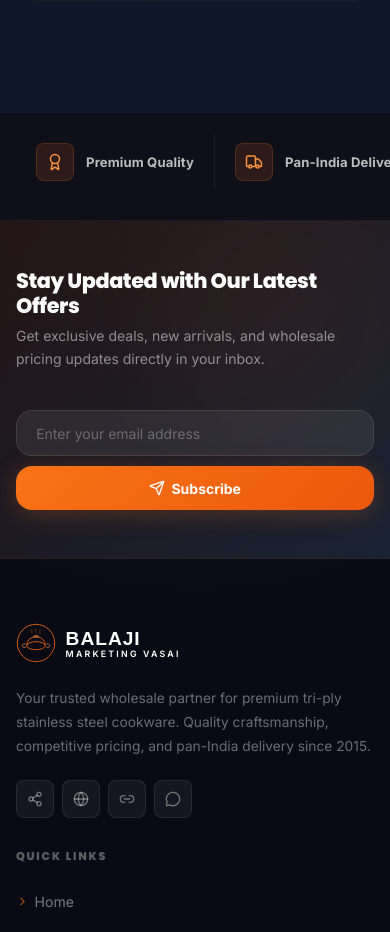
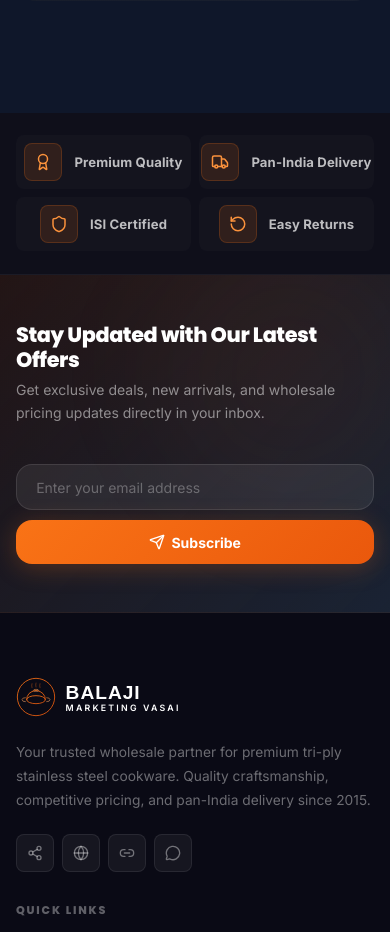
Before and after one commit to Vmali205/Balaji-Marketing-website-, a React (Vite) app: page /catalogue in a window 390 px wide. Shown: the part 8620-9552 px from the top of the page. Built offline with nearby package versions, Linux system fonts and the light colour scheme; no server answers.

Commit message:
style: fix mobile responsiveness and alignment for checkout and footer trust strip

```diff
--- a/src/components/Footer/Footer.module.css
+++ b/src/components/Footer/Footer.module.css
@@ -422,17 +422,20 @@ a.contactValue:hover {
 
 @media (max-width: 768px) {
   .trustStripInner {
-    justify-content: flex-start;
-    overflow-x: auto;
-    gap: 0;
-    padding-bottom: 0.5rem;
-    flex-wrap: nowrap;
+    justify-content: center;
+    overflow-x: visible;
+    gap: 0.5rem;
+    padding-bottom: 0;
+    flex-wrap: wrap;
   }
 
   .trustItem {
-    flex: none;
+    flex: 1 1 140px;
     min-width: 140px;
-    padding: 0.5rem 1.25rem;
+    padding: 0.5rem;
+    border-right: none;
+    background: rgba(255,255,255,0.02);
+    border-radius: var(--radius-sm);
   }
 
   .newsletterInner {
--- a/src/pages/Checkout/Checkout.module.css
+++ b/src/pages/Checkout/Checkout.module.css
@@ -579,7 +579,7 @@
     flex-direction: column;
   }
 
-  .navButtons .btn {
+  .navButtons button {
     width: 100%;
     justify-content: center;
     margin-left: 0 !important;
```
